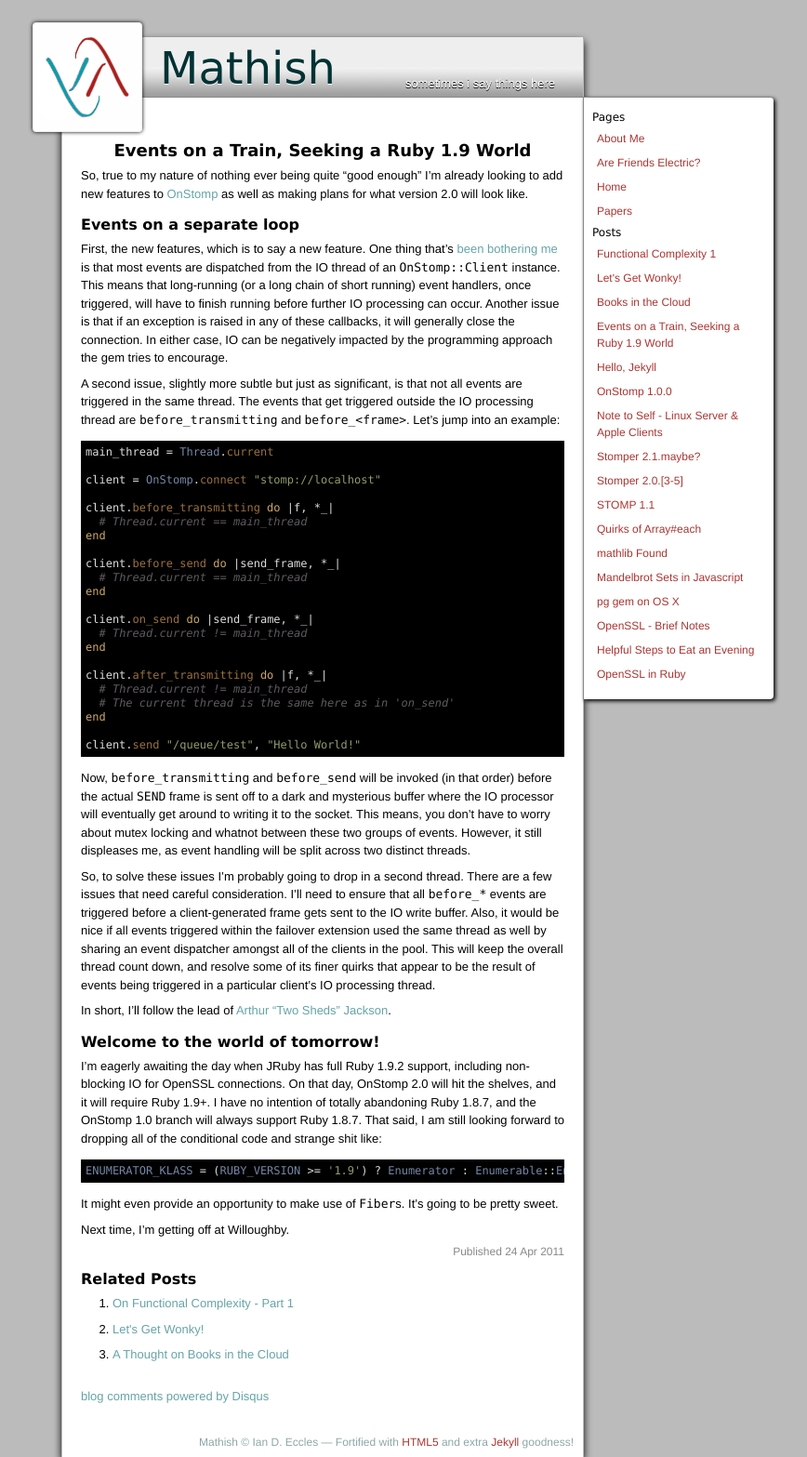
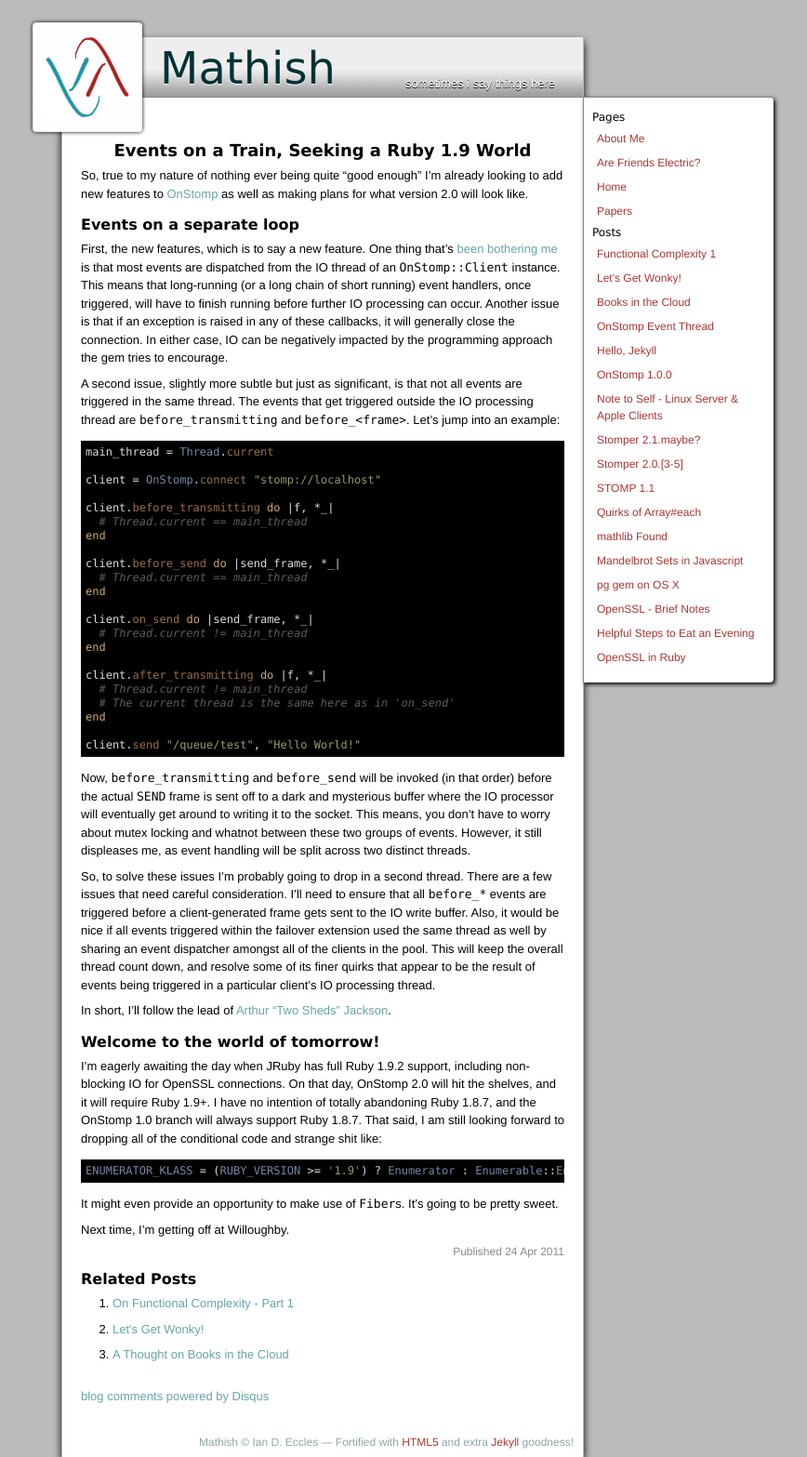
Before and after one commit to iande/mathish.com, a Jekyll site: the page built from _posts/2011-04-24-events-on-a-train.md, in a window 1280 px wide. Shown: the whole page at 93% size, without its empty margins (293-1161 px from the left). Built offline with Jekyll 4.4.1, drawn with Linux system fonts in a browser that asks for light colours; comment, search, counter and statistics services are not loaded.

Commit message:
truncated titles

```diff
--- a/_posts/2011-04-24-events-on-a-train.md
+++ b/_posts/2011-04-24-events-on-a-train.md
@@ -1,6 +1,7 @@
 ---
 layout: post
 title: Events on a Train, Seeking a Ruby 1.9 World
+truncated_title: OnStomp Event Thread
 ---
 So, true to my nature of nothing ever being quite "good enough" I'm already
 looking to add new features to [OnStomp](http://mdvlrb.com/onstomp/) as well
```
